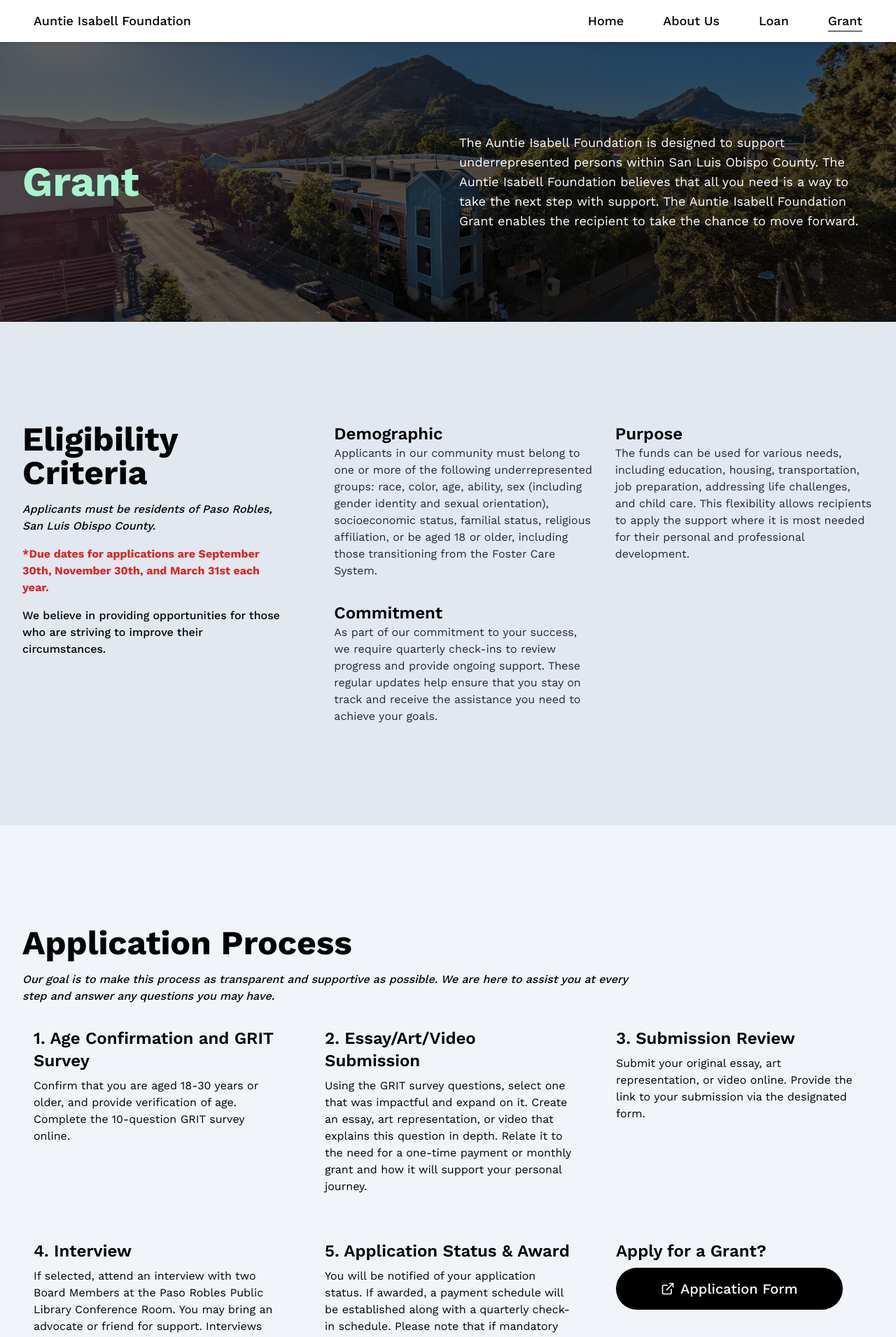
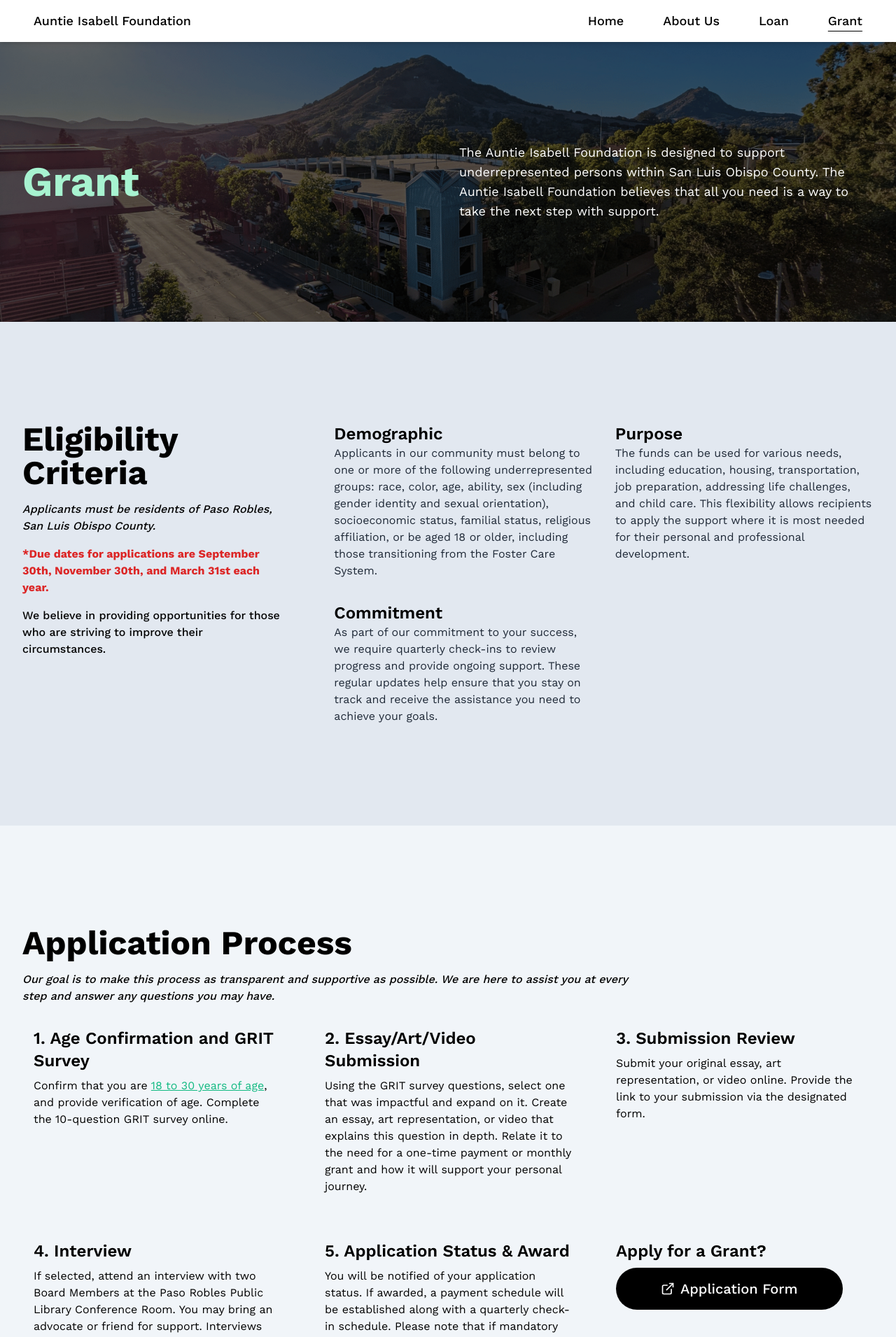
Before and after one commit to bunleaps/auntie-isabell-foundation, a Next.js app: page /grant in a window 1280 px wide. Shown: the top 1911 px of the page at 70% size. Built offline with nearby package versions, Linux system fonts and the light colour scheme.

Commit message:
do the feedback

```diff
--- a/src/app/(pages)/about/page.js
+++ b/src/app/(pages)/about/page.js
@@ -11,7 +11,7 @@ export default function About() {
     <div>
       <Hero
         title="About Us"
-        paragraph="Empowering underrepresented individuals in San Luis Obispo County through financial support and community initiatives, The Auntie Isabell Foundation is dedicated to creating opportunities for all to thrive."
+        paragraph="The Auntie Isabell Foundation empowers underrepresented individuals in San Luis Obispo County with financial support, fostering opportunities for all to thrive."
         backgroundImage="/bg/city01.png"
       />
 
@@ -38,8 +38,7 @@ export default function About() {
             Our programs focus on removing financial barriers and creating
             opportunities for success. We provide targeted support to help
             individuals overcome challenges and reach their goals. We believe
-            everyone deserves a chance to succeed and are committed to helping
-            our community thrive.
+            everyone deserves a chance to succeed.
           </p>
         </section>
 
@@ -63,15 +62,15 @@ export default function About() {
           <ul className="list-disc list-inside text-lg text-gray-700">
             <li>
               <strong>Respect:</strong> Valuing the dignity and unique
-              perspectives of every individual.
+              perspectives of every individual
             </li>
             <li>
               <strong>Empowerment:</strong> Providing the support for
-              individuals to overcome challenges.
+              individuals to overcome challenges
             </li>
             <li>
               <strong>Community:</strong> Building a collective well-being where
-              everyone can thrive.
+              everyone can succeed
             </li>
           </ul>
         </section>
--- a/src/app/(pages)/grant/page.js
+++ b/src/app/(pages)/grant/page.js
@@ -2,6 +2,7 @@ import Button from "@/components/Button";
 import Hero from "@/components/Hero";
 import ProgramInfo from "@/components/ProgramsInfo";
 import { FiExternalLink } from "react-icons/fi";
+import Link from "next/link";
 
 export const metadata = {
   title: "Grant — Auntie Isabelle Foundation",
@@ -67,8 +68,16 @@ function AppProcess() {
   const appprocess_list = [
     {
       title: "1. Age Confirmation and GRIT Survey",
-      paragraph:
-        "Confirm that you are aged 18-30 years or older, and provide verification of age. Complete the 10-question GRIT survey online.",
+      paragraph: (
+        <div>
+          Confirm that you are{" "}
+          <span className="underline text-emerald-500">
+            18 to 30 years of age
+          </span>
+          , and provide verification of age. Complete the 10-question GRIT
+          survey online.
+        </div>
+      ),
     },
     {
       title: "2. Essay/Art/Video Submission",
@@ -88,7 +97,7 @@ function AppProcess() {
     {
       title: "5. Application Status & Award",
       paragraph: (
-        <p>
+        <div>
           You will be notified of your application status. If awarded, a payment
           schedule will be established along with a quarterly check-in schedule.
           Please note that if mandatory quarterly check-ins are not met, the
@@ -100,16 +109,18 @@ function AppProcess() {
             to <span className="font-semibold">$500</span> and can be given
             either as a one-time award or as monthly payments for one year.
           </p>
-        </p>
+        </div>
       ),
     },
     {
       title: "Apply for a Grant?",
       paragraph: (
-        <Button>
-          <FiExternalLink />
-          Application Form
-        </Button>
+        <Link href="https://forms.gle/nEbfUyZ2YBwA2pak6" passHref>
+          <Button>
+            <FiExternalLink />
+            Application Form
+          </Button>
+        </Link>
       ),
     },
   ];
@@ -128,7 +139,7 @@ function AppProcess() {
             <div key={index} className="grid-cols-1 md:grid-cols-3">
               <div className="p-4 rounded">
                 <h2 className="text-2xl font-semibold">{item.title}</h2>
-                <p className="pt-2">{item.paragraph}</p>
+                <div className="pt-2">{item.paragraph}</div>
               </div>
             </div>
           ))}
@@ -143,7 +154,7 @@ export default function Loan() {
     <div>
       <Hero
         title="Grant"
-        paragraph="The Auntie Isabell Foundation is designed to support underrepresented persons within San Luis Obispo County. The Auntie Isabell Foundation believes that all you need is a way to take the next step with support. The Auntie Isabell Foundation Grant enables the recipient to take the chance to move forward."
+        paragraph="The Auntie Isabell Foundation is designed to support underrepresented persons within San Luis Obispo County. The Auntie Isabell Foundation believes that all you need is a way to take the next step with support."
         backgroundImage="/bg/city01.png"
       />
       <Criteria />
--- a/src/app/(pages)/loan/page.js
+++ b/src/app/(pages)/loan/page.js
@@ -2,6 +2,7 @@ import Button from "@/components/Button";
 import Hero from "@/components/Hero";
 import ProgramInfo from "@/components/ProgramsInfo";
 import { FiExternalLink } from "react-icons/fi";
+import Link from "next/link";
 
 export const metadata = {
   title: "Loan — Auntie Isabelle Foundation",
@@ -63,8 +64,19 @@ function AppProcess() {
   const appprocess_list = [
     {
       title: "1. Initial Inquiry",
-      paragraph:
-        "Begin by filling out our preliminary inquiry form to provide us with basic information about your situation and needs. Gather and submit required documents, and a detailed description of the purpose for the loan.",
+      paragraph: (
+        <div>
+          Begin by filling out our preliminary inquiry form to provide us with
+          basic information about your business needs. Gather and submit the
+          required{" "}
+          <Link href="https://docs.google.com/document/d/1ytgQwbB55-WraIZ3c_icHFTSDjNQMBPOAdxTQruQJnk/edit?usp=sharing">
+            <span className="underline text-emerald-500">
+              basic business plan
+            </span>
+          </Link>
+          , and a purpose for the loan.
+        </div>
+      ),
     },
     {
       title: "2. Review and Interview",
@@ -94,7 +106,7 @@ function AppProcess() {
     {
       title: "7. Loan Award or Next Steps",
       paragraph: (
-        <p>
+        <div>
           Based on the review, you will either be awarded the loan or receive
           advisement on how to improve your application and reapply. You may
           also be referred to KIVA for additional funding options.
@@ -105,16 +117,18 @@ function AppProcess() {
             <span className="font-semibold">$2,000</span> to{" "}
             <span className="font-semibold">$15,000</span>.
           </p>
-        </p>
+        </div>
       ),
     },
     {
       title: "Apply for a Loan?",
       paragraph: (
-        <Button>
-          <FiExternalLink />
-          Application Form
-        </Button>
+        <Link href="https://forms.gle/GCUmUrWUbdHpwGvP9" passHref>
+          <Button>
+            <FiExternalLink />
+            Application Form
+          </Button>
+        </Link>
       ),
     },
   ];
@@ -133,7 +147,7 @@ function AppProcess() {
             <div key={index} className="grid-cols-1 md:grid-cols-3">
               <div className="p-4 rounded">
                 <h2 className="text-2xl font-semibold">{item.title}</h2>
-                <p className="pt-2">{item.paragraph}</p>
+                <div className="pt-2">{item.paragraph}</div>
               </div>
             </div>
           ))}
@@ -148,7 +162,7 @@ export default function Loan() {
     <div>
       <Hero
         title="Loan"
-        paragraph="Auntie Isabell Foundation offers low-interest loans (2.5-5%) to support underrepresented individuals in San Luis Obispo County, starting in Paso Robles. These loans are designed to help with business expenses. Award: Low-interest loans range from $2,000 to $15,000."
+        paragraph="Auntie Isabell Foundation offers low-interest loans (2.5-5%) to support underrepresented individuals in San Luis Obispo County, starting in Paso Robles. These loans are designed to help with business expenses. Awards range from $2,000 to $15,000 dollars."
         backgroundImage="/bg/city01.png"
       />
       <Criteria />
```
